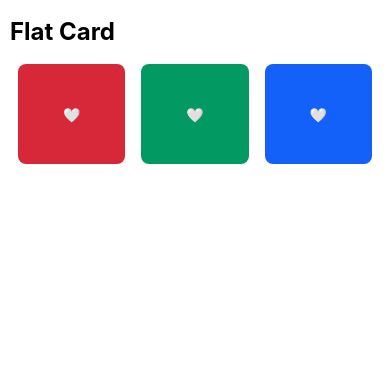
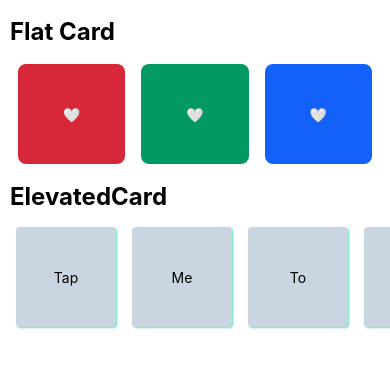
Before and after one commit to Saman-R/React_Styling, a React Native app: screen / in a window 390 px wide. Shown: the top 368 px of the page. Built offline with nearby package versions, Linux system fonts and the light colour scheme.

Commit message:
Added Elevated Cards with shadows

```diff
--- a/App.tsx
+++ b/App.tsx
@@ -3,6 +3,7 @@
 import {View, Text, SafeAreaView, ScrollView} from 'react-native';
 import React from 'react';
 import FlatCard from './Component/FlatCard';
+import ElevatedCard from './Component/ElevatedCard';
 
 const App = () => {
   return (
@@ -10,6 +11,7 @@
       <ScrollView>
         <Text> </Text>
         <FlatCard />
+        <ElevatedCard></ElevatedCard>
       </ScrollView>
     </SafeAreaView>
   );
--- /dev/null
+++ b/Component/ElevatedCard.tsx
@@ -0,0 +1,63 @@
+/* eslint-disable prettier/prettier */
+import {ScrollView, StyleSheet, Text, View} from 'react-native';
+import React from 'react';
+
+export default function ElevatedCard() {
+  return (
+    <View>
+      <Text style={styles.headingText}>ElevatedCard</Text>
+      <ScrollView horizontal={true} style={styles.container}>
+        <View style={[styles.card, styles.cardElevated]}>
+            <Text>Tap</Text>
+        </View>
+        <View style={[styles.card, styles.cardElevated]}>
+            <Text>Me</Text>
+        </View>
+        <View style={[styles.card, styles.cardElevated]}>
+            <Text>To</Text>
+        </View>
+        <View style={[styles.card, styles.cardElevated]}>
+            <Text>Scroll</Text>
+        </View>
+        <View style={[styles.card, styles.cardElevated]}>
+            <Text>More..</Text>
+        </View>
+        <View style={[styles.card, styles.cardElevated]}>
+            <Text>🤍</Text>
+        </View>
+      </ScrollView>
+    </View>
+  );
+}
+
+const styles = StyleSheet.create({
+  headingText: {
+    fontSize: 24,
+    fontWeight: 'bold',
+    paddingHorizontal: 10,
+  },
+  container:{
+    padding: 8,
+
+  },
+  card:{
+    flex: 1,
+    alignItems: 'center',
+    justifyContent: 'center',
+    width: 100,
+    height: 100,
+    borderRadius: 4,
+    margin: 8
+  },
+  cardElevated:{
+    backgroundColor: '#CAD5E2',
+    elevation: 5,
+    shadowColor: '#50DBB4',
+    shadowOpacity: 0.9,
+    shadowRadius: 2,
+    shadowOffset: {
+      width: 1,
+      height:1
+    },
+  },
+});
```
Also changed, not shown: .eslintrc.js.
